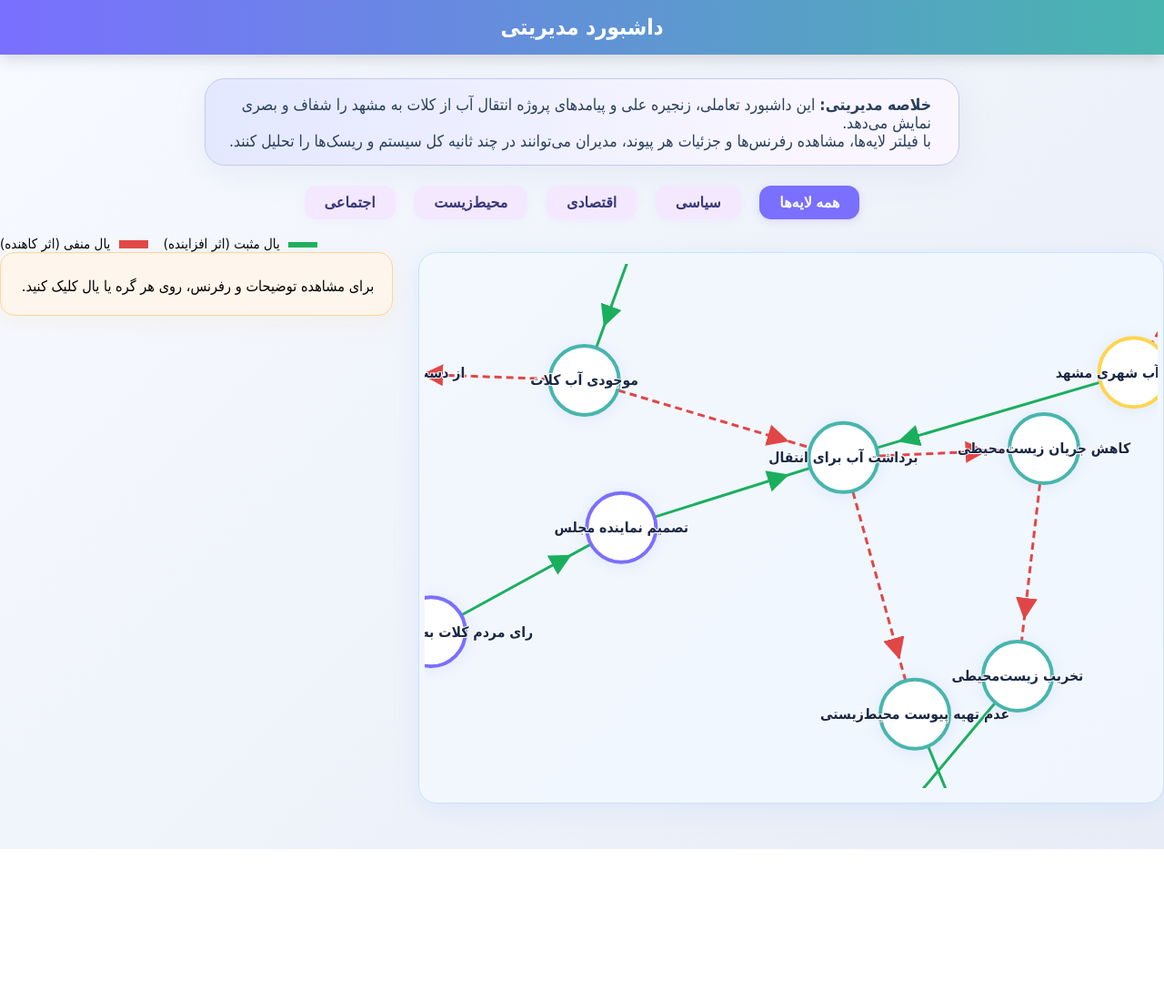
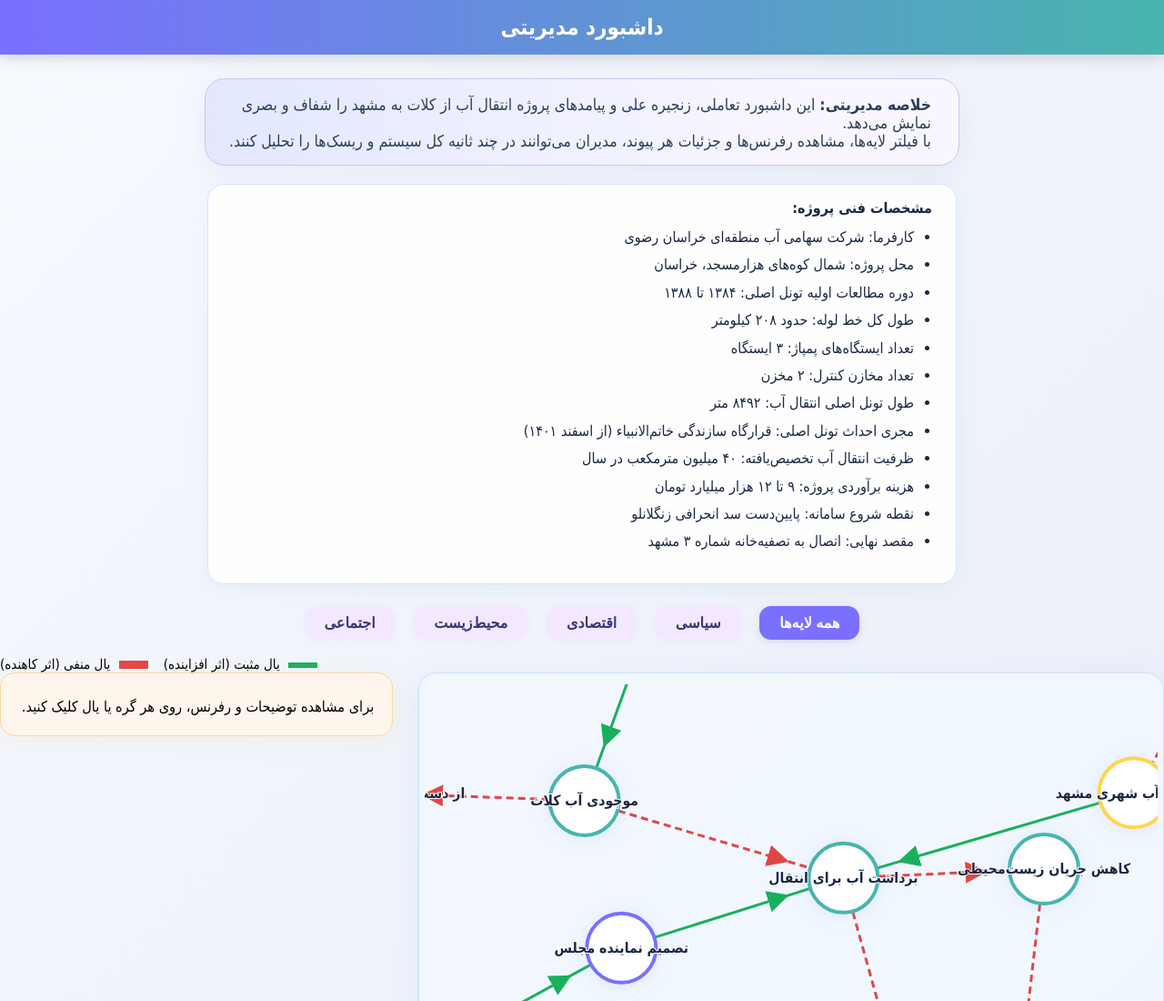
Before and after one commit to sajjadzea/my-simple-system, a website: page index.html in a window 1280 px wide. Shown: the top 1100 px of the page at 91% size. Before the commit the page ends 933 px from the top, so only its background shows below. Drawn offline with Linux system fonts and the light colour scheme.

Commit message:
Add project details box

```diff
--- a/index.html
+++ b/index.html
@@ -32,6 +32,17 @@
             color: #29405d;
             max-width: 780px;
             box-shadow: 0 8px 32px #b8bedc35;
+        }
+        .details-box {
+            margin: 14px auto 24px auto;
+            padding: 16px 26px 14px 16px;
+            background: #ffffffeb;
+            border-radius: 18px;
+            border: 1.5px solid #d6e4ff;
+            font-size: 16px;
+            color: #1a2846;
+            max-width: 780px;
+            box-shadow: 0 6px 24px #b8bedc28;
         }
         #main-container {
             display: flex;
@@ -104,10 +115,27 @@
         <b>خلاصه مدیریتی:</b>
         این داشبورد تعاملی، زنجیره علی و پیامدهای پروژه انتقال آب از کلات به مشهد را شفاف و بصری نمایش می‌دهد.<br>
         با فیلتر لایه‌ها، مشاهده رفرنس‌ها و جزئیات هر پیوند، مدیران می‌توانند در چند ثانیه کل سیستم و ریسک‌ها را تحلیل کنند.
-    </div>
-    <div id="layer-menu">
-      <button data-layer="all" class="active">همه لایه‌ها</button>
-      <button data-layer="political">سیاسی</button>
+      </div>
+      <div class="details-box">
+        <b>مشخصات فنی پروژه:</b>
+        <ul style="margin-top:8px;padding-right:20px;line-height:1.9em;">
+          <li>کارفرما: شرکت سهامی آب منطقه‌ای خراسان رضوی</li>
+          <li>محل پروژه: شمال کوه‌های هزارمسجد، خراسان</li>
+          <li>دوره مطالعات اولیه تونل اصلی: ۱۳۸۴ تا ۱۳۸۸</li>
+          <li>طول کل خط لوله: حدود ۲۰۸ کیلومتر</li>
+          <li>تعداد ایستگاه‌های پمپاژ: ۳ ایستگاه</li>
+          <li>تعداد مخازن کنترل: ۲ مخزن</li>
+          <li>طول تونل اصلی انتقال آب: ۸۴۹۲ متر</li>
+          <li>مجری احداث تونل اصلی: قرارگاه سازندگی خاتم‌الانبیاء (از اسفند ۱۴۰۱)</li>
+          <li>ظرفیت انتقال آب تخصیص‌یافته: ۴۰ میلیون مترمکعب در سال</li>
+          <li>هزینه برآوردی پروژه: ۹ تا ۱۲ هزار میلیارد تومان</li>
+          <li>نقطه شروع سامانه: پایین‌دست سد انحرافی زنگلانلو</li>
+          <li>مقصد نهایی: اتصال به تصفیه‌خانه شماره ۳ مشهد</li>
+        </ul>
+      </div>
+      <div id="layer-menu">
+        <button data-layer="all" class="active">همه لایه‌ها</button>
+        <button data-layer="political">سیاسی</button>
       <button data-layer="economic">اقتصادی</button>
       <button data-layer="environment">محیط‌زیست</button>
       <button data-layer="social">اجتماعی</button>
```
